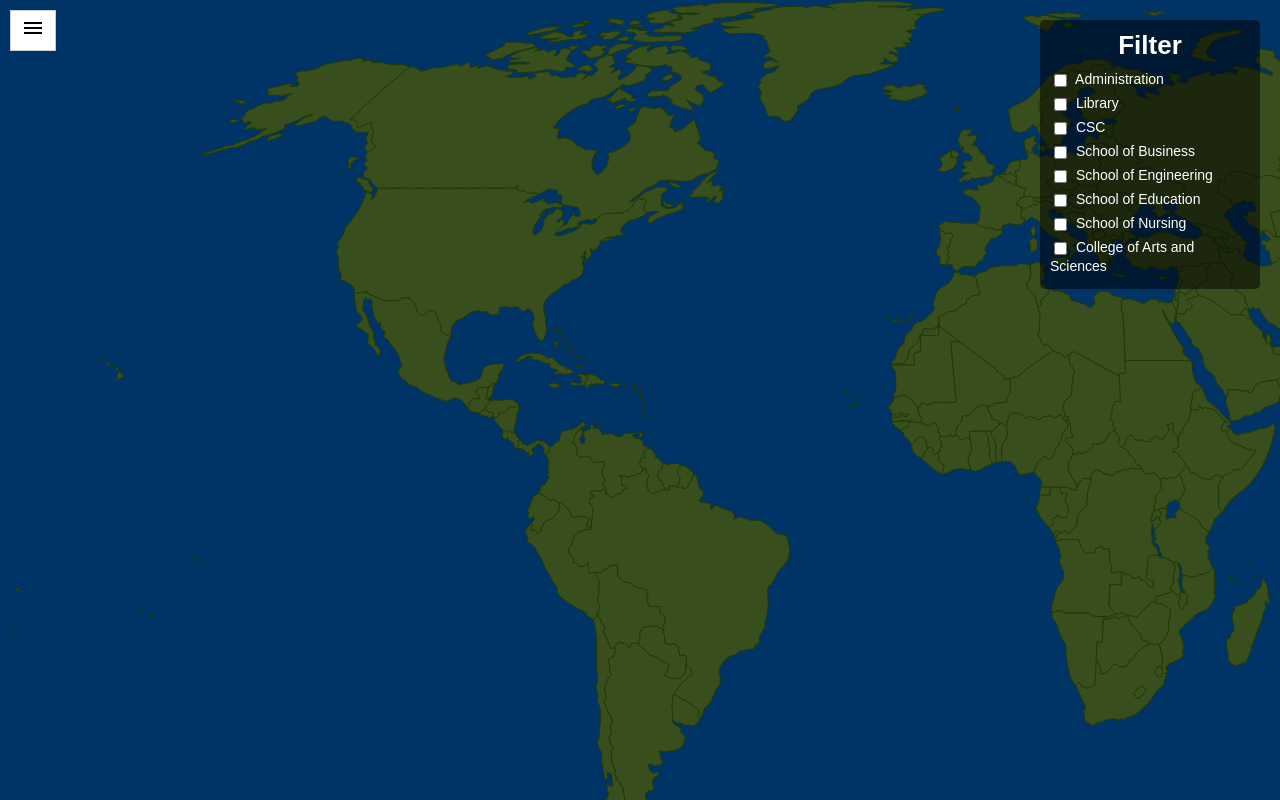
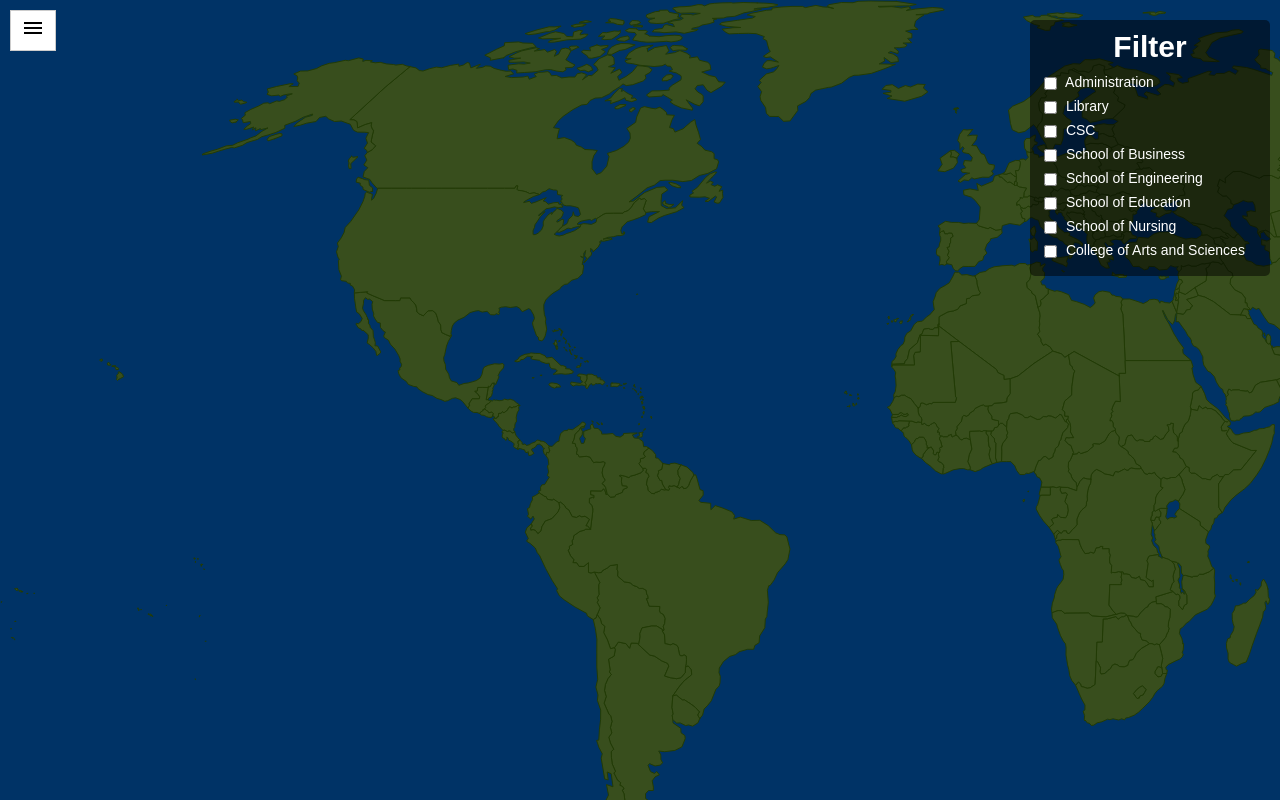
Before and after one commit to upcs/cs341-spring-2024-cisgo-afternoon, a React (Create React App) app in the folder client/: page / in a window 1280 px wide. Built offline with nearby package versions, Linux system fonts and the light colour scheme; no server answers.

Commit message:
fixed box

```diff
--- a/client/src/static/css/components/Filter.css
+++ b/client/src/static/css/components/Filter.css
@@ -1,8 +1,8 @@
 .filter-box {
     position: fixed;
     top: 20px;
-    right: 20px;
-    width: 200px; /* Set a fixed width */
+    right: 10px; /* Adjusted to move slightly to the left */
+    width: 220px; /* Increased width */
     background-color: rgba(0, 0, 0, 0.5);
     padding: 10px;
     border-radius: 5px;
@@ -14,7 +14,6 @@
     color: white;
     margin: 0; /* Reset margin to zero */
     margin-bottom: 10px;
-    font-size: 26px;
     text-align: center;
   }
 
```
